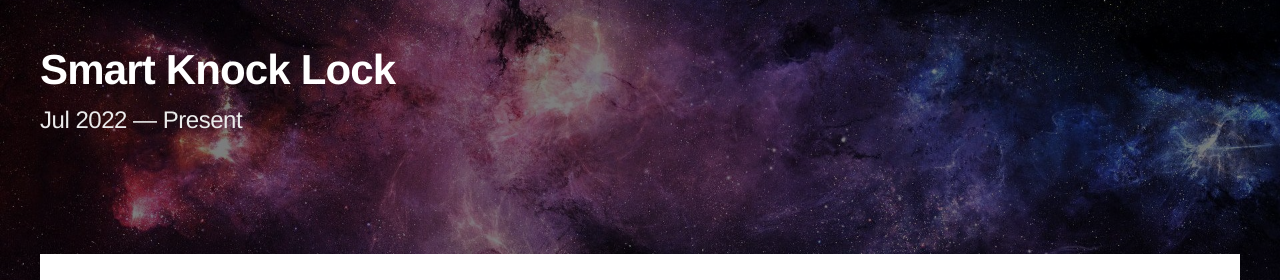
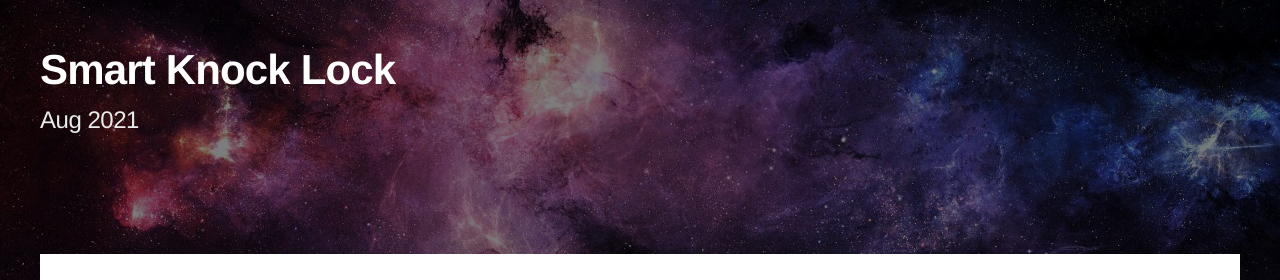
Before and after one commit to annegautham/annegautham.github.io, a Jekyll site: the page built from portfolio/knocklock.md, in a window 1280 px wide. Shown: the part 166-446 px from the top of the page. Built offline with Jekyll 4.4.1, drawn with Linux system fonts in a browser that asks for light colours; some web fonts are replaced.

Commit message:
updates abt knock lock

```diff
--- a/portfolio/knocklock.md
+++ b/portfolio/knocklock.md
@@ -1,7 +1,7 @@
 ---
 layout: detailpage
 title: Smart Knock Lock
-description: Jul 2022 — Present
+description: Aug 2021
 ---
 
 Since my IMSA dorm door had an autolock, I frequently locked myself out. So, I designed a locking system that unlocks the door using a sound sensor that recognizes a secret knock pattern.
```
Also changed, not shown: portfolio/index.md (+1 -1 lines).
